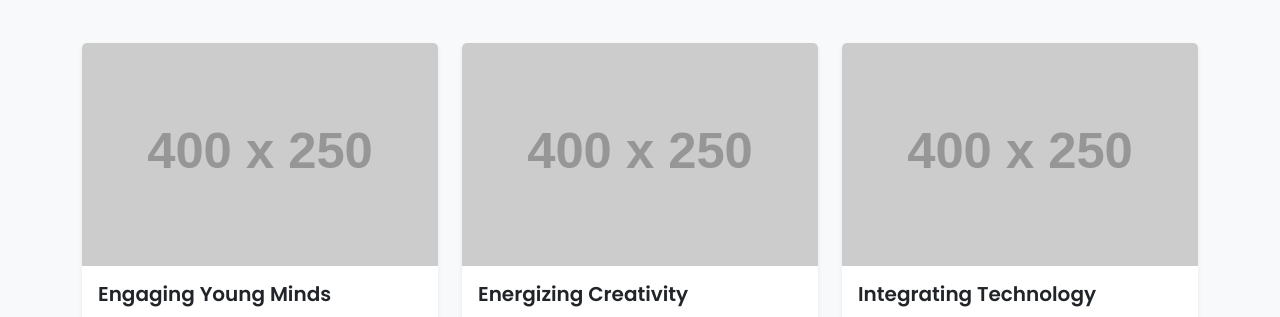
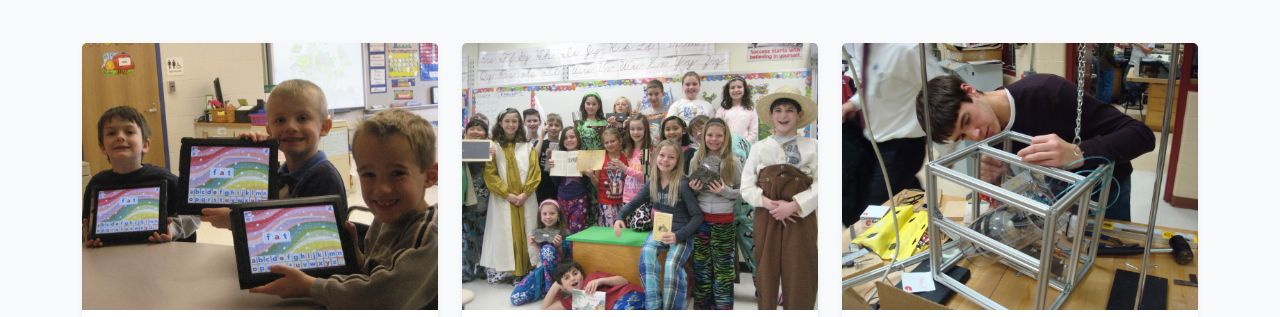
Before and after one commit to JZelinsky3/cref, a plain HTML site: page cref/index.html in a window 1280 px wide. Shown: the part 611-928 px from the top of the page. Drawn offline with nearby package versions, Linux system fonts and the light colour scheme; placeholder pictures from the web are drawn by us.

Commit message:
new pics

```diff
--- a/cref/index.html
+++ b/cref/index.html
@@ -113,7 +113,7 @@
             <div class="row g-4">
                 <div class="col-md-4">
                     <div class="card h-100 shadow-sm border-0">
-                        <img src="https://via.placeholder.com/400x250?text=Engaging+Young+Minds" class="card-img-top" alt="Engaging young minds">
+                        <img src="pics/youngminds.jpg" class="card-img-top" alt="Engaging young minds">
                         <div class="card-body">
                             <h5 class="card-title">Engaging Young Minds</h5>
                             <p class="card-text">New challenges and hands-on experiences that spark curiosity.</p>
@@ -122,7 +122,7 @@
                 </div>
                 <div class="col-md-4">
                     <div class="card h-100 shadow-sm border-0">
-                        <img src="https://via.placeholder.com/400x250?text=Creativity+in+Classroom" class="card-img-top" alt="Creativity in classroom">
+                        <img src="pics/creative.jpg" class="card-img-top" alt="Creativity in classroom">
                         <div class="card-body">
                             <h5 class="card-title">Energizing Creativity</h5>
                             <p class="card-text">Programs that promote innovative educational experiences.</p>
@@ -131,7 +131,7 @@
                 </div>
                 <div class="col-md-4">
                     <div class="card h-100 shadow-sm border-0">
-                        <img src="https://via.placeholder.com/400x250?text=Technology+Integration" class="card-img-top" alt="Technology integration">
+                        <img src="pics/tech.jpg" class="card-img-top" alt="Technology integration">
                         <div class="card-body">
                             <h5 class="card-title">Integrating Technology</h5>
                             <p class="card-text">Tools that bring modern learning into every classroom.</p>
```
Also changed, not shown: cref/pics/creative.jpg (added), cref/pics/tech.jpg (added), cref/pics/youngminds.jpg (added).
